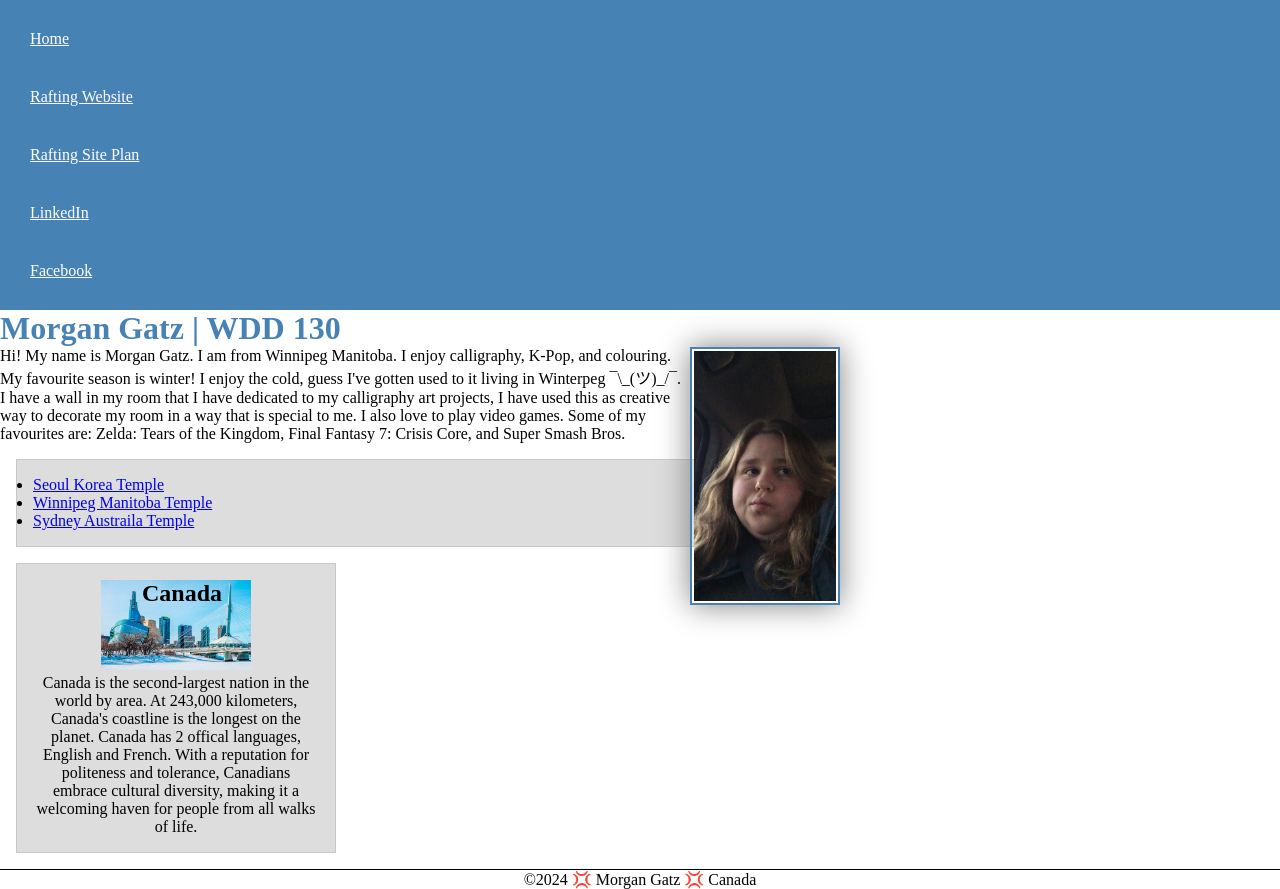
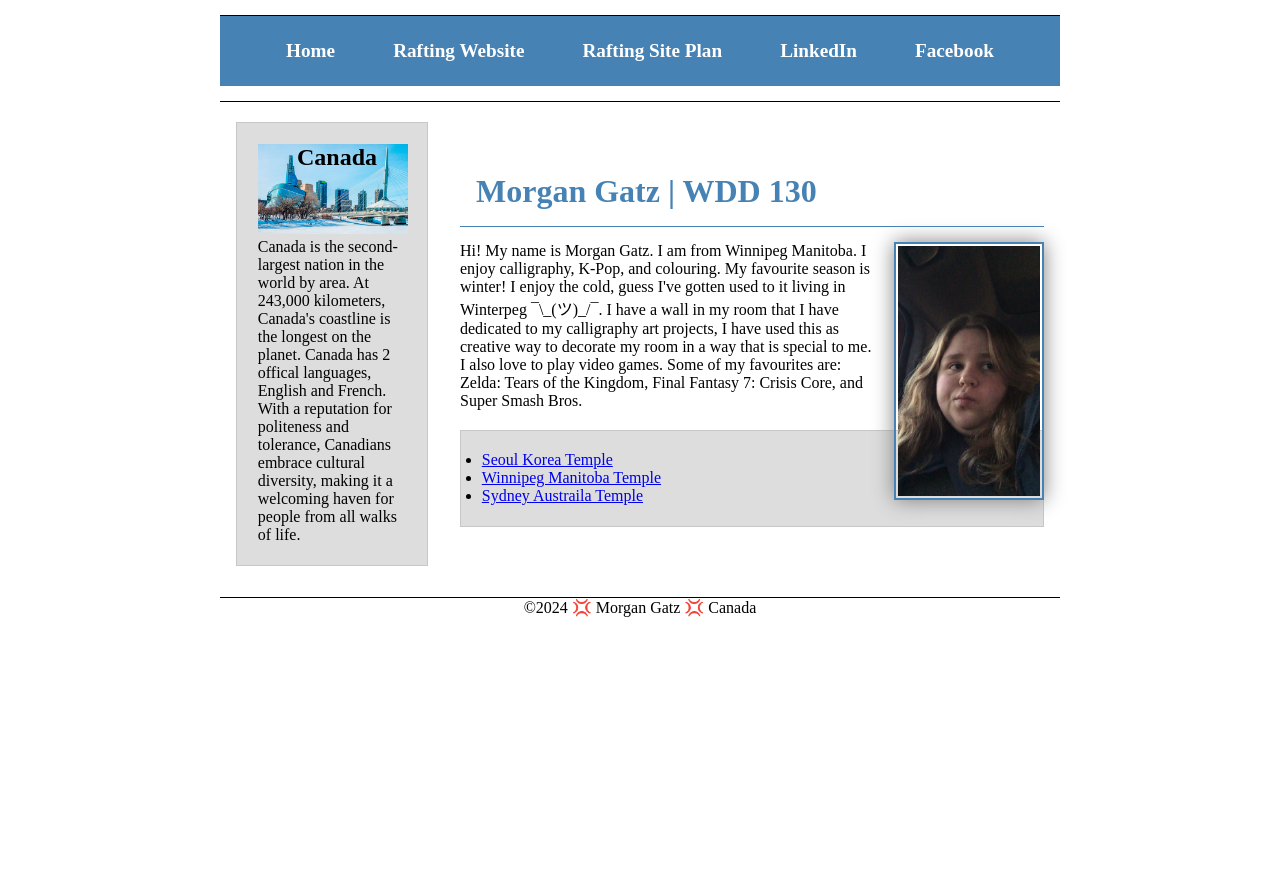
Before and after one commit to morgangatz/wdd130, a plain HTML site: page index.html in a window 1280 px wide. After the commit the page ends 800 px from the top, so only its background shows below. Drawn offline with Linux system fonts and the light colour scheme.

Commit message:
changed layout

```diff
--- a/index.html
+++ b/index.html
@@ -20,6 +20,7 @@
             <a href="https://www.facebook.com/morgan.gatz.75/">Facebook</a>
         </nav>
       </header>
+    <div class="grid">
         <main>
             <h1>Morgan Gatz | WDD 130</h1>
             <img src="images/profile.jpg" alt="Hello my name is Morgan Gatz" width="200">
@@ -37,6 +38,7 @@
             <img src="images/manitoba.jpg" alt="Winnipegs Human Rights Museum and Esplanade Riel Bridge">
         <p>Canada is the second-largest nation in the world by area. At 243,000 kilometers, Canada's coastline is the longest on the planet. Canada has 2 offical languages, English and French. With a reputation for politeness and tolerance, Canadians embrace cultural diversity, making it a welcoming haven for people from all walks of life. </p>
         </aside>
+    </div>
     <footer>
         <p>&copy;2024 💢 Morgan Gatz 💢 Canada</p>
     </footer>
--- a/styles/styles.css
+++ b/styles/styles.css
@@ -6,44 +6,66 @@
 
 nav {
     background-color: steelblue;
-    padding: 10px;
+    padding: 1rem;
+    display: flex;
+    justify-content: space-evenly;
+    align-items: center;
 }
 
 nav a {
+    display: block;
+    padding: 0.5rem;
+    text-decoration: none;
+    font-size: 1.2rem;
+    font-weight: 700;
     color: white;
-    display: block;
-    padding: 20px;
 }
 
 h1 {
+    padding: 1rem;
+    margin-bottom: 15px;
+    border-bottom: 1px solid steelblue;
     color: steelblue;
 }
+
 main img {
     width: 150px;
     height: auto;
     border: 2px solid steelblue;
     padding: 2px;
-    box-shadow: 0 0 30px gray;
+    box-shadow: 0 0 20px gray;
     float: right;
+    margin-left: 20px;
 }
 
 p {
-    padding: 10px;
+    padding: 20px;
+}
+
+.grid {
+    display: grid;
+    align-items: center;
 }
 
 main {
-    max-width: 840px;
+    display: block;
+    grid-column: 2/3;
+    margin: 1rem;
+    text-align: left;
 }
 
 aside {
+    display: block;
     width: 20rem;
+    position: relative;
+    grid-column: 1/2;
+    grid-row: 1/2;
     margin: 1rem;
     border: 1px solid rgba(16, 0, 138, 0.2);
     padding: 1rem;
     background-color: #eee;
     color: #333;
     text-align: center;
-    position: relative;
 }
 
 aside img {
@@ -53,14 +75,16 @@ aside img {
 
 aside h2 {
     position: absolute;
-    left: 125px;
+    left: 60px;
 }
 
 p {
     padding: 0;
 }
 
-footer {
+header, .grid, footer {
+    max-width: 840px;
+    margin: 0 auto;
     margin-top: 15px;
     border-top: 1px solid #000;
     text-align: center;
@@ -69,14 +93,14 @@ footer {
 /* Class Selectors */
 
 .box {
-    margin: 1rem;
+    margin-top: 20px;
     border: 1px solid rgba(0,0,0,.1);
-    padding: 1rem;
+    padding: 1.3rem;
     background-color: #ddd;
     color: #000;
 }
 
 aside {
-    width: 20rem;
-    text-align: center;
+    width: 12rem;
+    text-align: left;
 }
```
Lines whose indentation alone changed are shown as unchanged.
